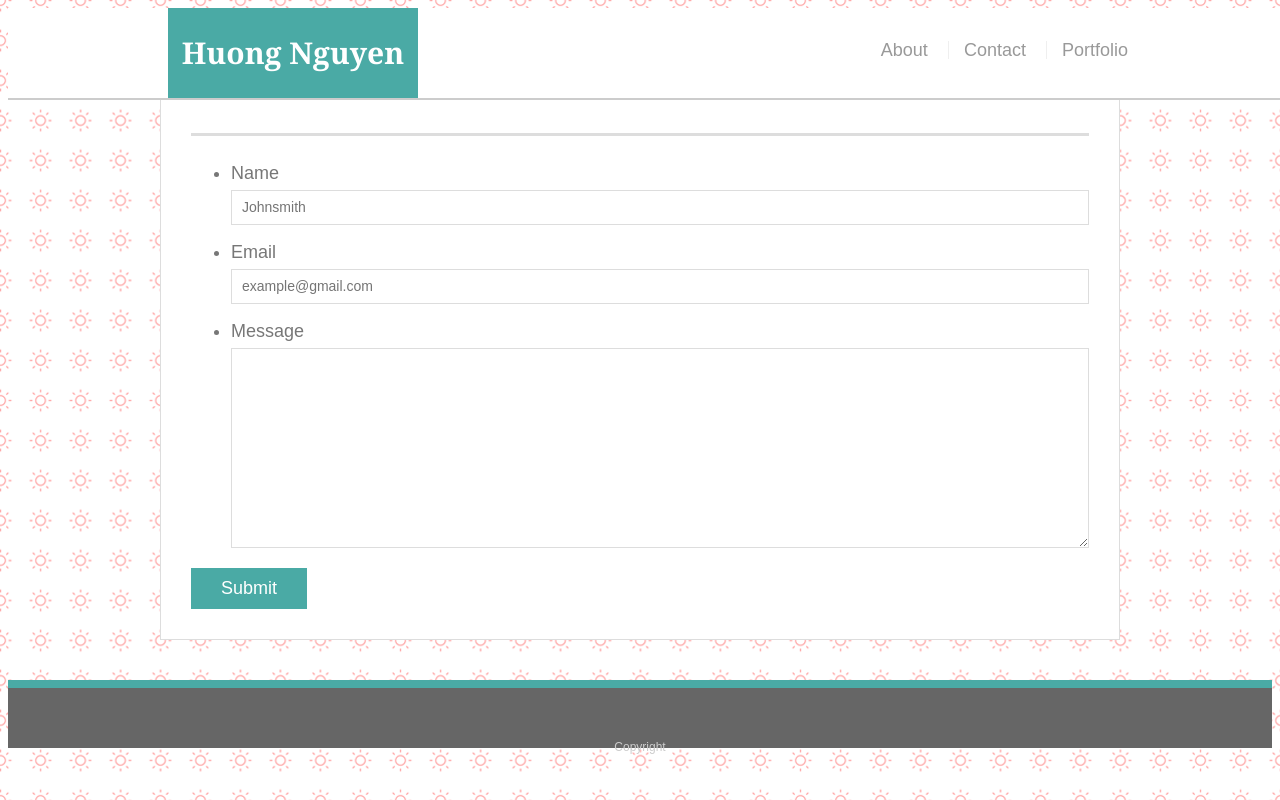
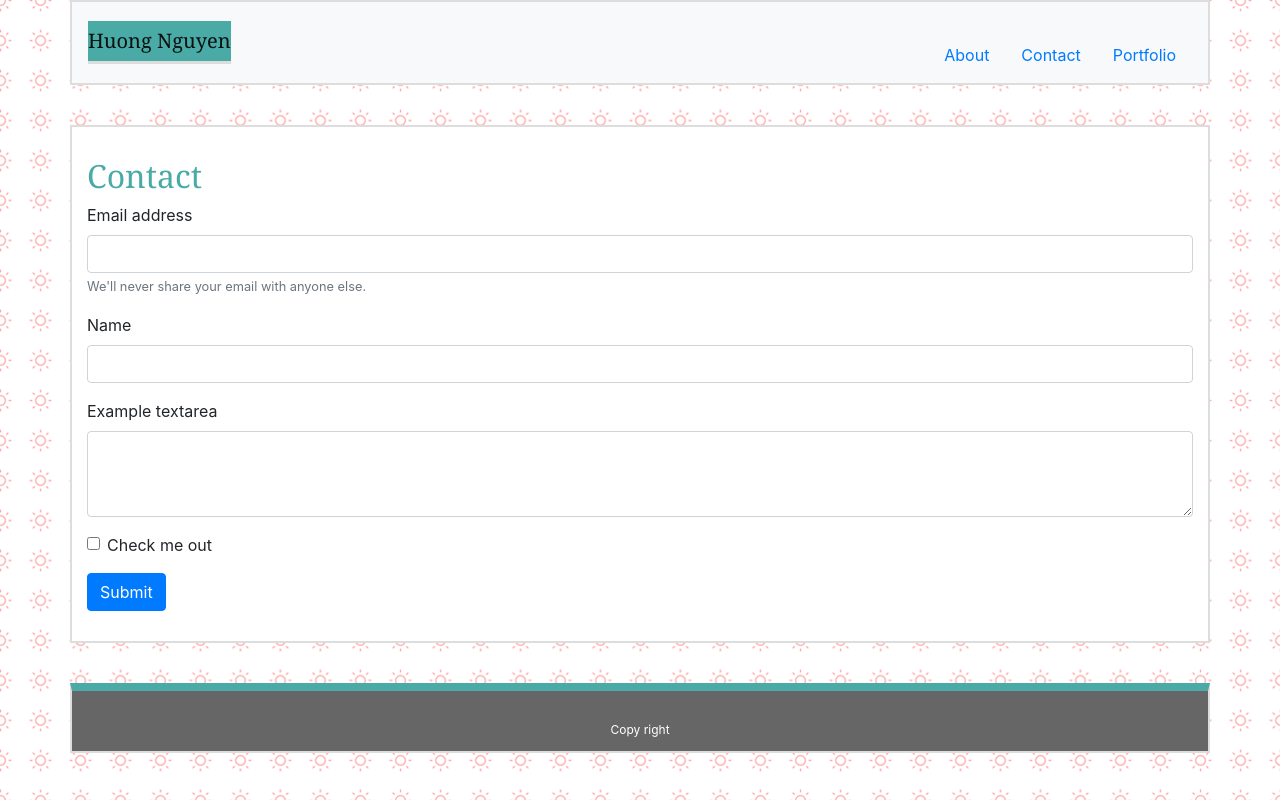
Before and after one commit to huonghuonglacey1020/redohw1, a plain HTML site: page contact.html in a window 1280 px wide. Drawn offline with nearby package versions, Linux system fonts and the light colour scheme.

Commit message:
all file update and fix

```diff
--- a/contact.html
+++ b/contact.html
@@ -3,50 +3,51 @@
 <head>
     <meta charset="UTF-8">
     <meta name="viewport" content="width=device-width, initial-scale=1.0">
-    <meta http-equiv="X-UA-Compatible" content="ie=edge">
-    <title>contact</title>
+    <title>Document</title>
     <link rel="stylesheet" href="style.css">
+    <link href="https://stackpath.bootstrapcdn.com/bootstrap/4.4.1/css/bootstrap.min.css" rel="stylesheet" integrity="sha384-Vkoo8x4CGsO3+Hhxv8T/Q5PaXtkKtu6ug5TOeNV6gBiFeWPGFN9MuhOf23Q9Ifjh" crossorigin="anonymous">
+
 </head>
 <body background="images/let-there-be-sun.png">
-    <header id="masthead">
-        <div class="container">
-            <a href="#" id="logo">Huong Nguyen</a>
-            <nav>
-                <a href="index.html">About</a>
-                <a href="contact.html">Contact</a>
-                <a href="portfolio.html">Portfolio</a>
-            </nav>
-        </div>
-    </header>
-    <div id="main-containter" class="container">
-        <section class="main-section">
-            <h1>Contact</h1>
+    <nav class="navbar navbar-light bg-light container">
+        <span class="navbar-brand mb-0 h1">Huong Nguyen</span>
+        <ul class="nav justify-content-end">
+            <li class="nav-item">
+                <a class="nav-link active" href="index.html">About</a>
+            </li>
+            <li class="nav-item">
+                <a class="nav-link active" href="contact.html">Contact</a>
+            </li>
+            <li class="nav-item">
+                <a class="nav-link active" href="portfolio.html">Portfolio</a>
+            </li>
 
-            <form id="contact-form">
-                <ul>
-                    <li>
-                        <label for="name">Name</label>
-                        <input type="text" id="name" name="name" placeholder="Johnsmith" required="required">
-                    </li>
-                    <li>
-                        <label for="email">Email</label>
-                        <input type="email" id="email" name="email" placeholder="example@gmail.com" required="required">
-                    </li>
-                    <li>
-                        <label for="message">Message</label>
-                        <textarea id="message" name="message" required="required"></textarea>
-                    </li>
-                </ul>
-                <input type="submit">
+        </ul>
+    </nav>
+
+    <div class="container">
+        <h2>Contact</h2>
+        <form>
+                <div class="form-group">
+                  <label for="exampleInputEmail1">Email address</label>
+                  <input type="email" class="form-control" id="exampleInputEmail1" aria-describedby="emailHelp">
+                  <small id="emailHelp" class="form-text text-muted">We'll never share your email with anyone else.</small>
+                </div>
+                <div class="form-group">
+                  <label for="exampleInput name">Name</label>
+                  <input type="name" class="form-control" id="exampleInput name">
+                </div>
+                <div class="form-group">
+                    <label for="exampleFormControlTextarea1">Example textarea</label>
+                    <textarea class="form-control" id="exampleFormControlTextarea1" rows="3"></textarea>
+                </div>
+                <div class="form-group form-check">
+                  <input type="checkbox" class="form-check-input" id="exampleCheck1">
+                  <label class="form-check-label" for="exampleCheck1">Check me out</label>
+                </div>
+                <button type="submit" class="btn btn-primary">Submit</button>
             </form>
-        </section>
+
     </div>
-    <footer>
-        <div class="container">
-            <p>Copyright</p>
-        </div>
-    </footer>
-
-
-</body>
-</html>
+    <div class="container footer">
+            <p>Copy right</p>
--- a/style.css
+++ b/style.css
@@ -1,199 +1,97 @@
 * {
     box-sizing: border-box;
 }
+.img-thumbnail {
+    float: left;
+    width: 200px;
+    height: auto;
+    margin-top: 10px;
+    margin-right: 25px;
+    transform: rotate(90deg)
+
+};
 body {
     font-family: Arial, Helvetica, sans-serif;
     font-size: 18px;
     line-height: 34px;
     color: #777777;
-    background: url("./images/let-there-be-sun.png");}
+};
 .container {
     width: 100%;
     max-width: 960px;
     margin: 0 auto;
     clear: both;
-
+    padding-top: 130px;
 }
-h1,
-h2,
-h3,
-p {
-    margin-bottom: 20px;
-  };
-h1,
-h2,
-h3 {
-    font-family: Georgia, Times, "Times New Roman", serif;
+.container {
+    width: 100%;
+    padding: 30px;
+    margin: 0 0 40px;
+    background: #ffffff;
+    border: 2px solid #dddddd;
+}
+h2, h3, h1 {
+    font-family: Georgia, 'Times New Roman', Times, serif;
     font-weight: 700;
     color: #4aaaa5;
 }
-
-h1 {
+.navbar-brand {
+    font-family: Georgia, 'Times New Roman', Times, serif;
+    font-weight: 700;
+    color: #4aaaa5;
+}
+h1, h2, h3, p {
+    margin-bottom: 20px;
+}
+.navbar-brand {
     padding-bottom: 20px;
     font-size: 30px;
-    line-height: 49px;
+    line-height: 50px;
     border-bottom: 3px solid #dddddd;
-  }
-
-h2,
-h3 {
-    font-size: 22px;
-  }
-
-#masthead {
-    position: fixed;
-    z-index: 99;
-    width: 100%;
-    margin: 0 0 30px;
-    overflow: auto;
-    color: #ffffff;
-    background: #ffffff;
-    border-bottom: 2px solid #cccccc;
-  }
-
-#logo {
     float: left;
-    width: 250px;
-    height: 90px;
-    font-family: Georgia, Times, "Times New Roman", serif;
-    font-size: 30px;
     font-weight: 700;
-    line-height: 90px;
     color: #ffffff;
     text-align: center;
     text-decoration: none;
     background: #4aaaa5;
 }
-
-nav {
+.nav {
     float: right;
     margin-top: 25px;
 }
-
-nav a {
-    display: inline-block;
-    padding-left: 15px;
-    margin-left: 15px;
-    line-height: 18px;
-    color: #999;
-    text-decoration: none;
-    border-left: 1px solid #efefef;
-  }
-
-
-nav a:first-child {
-    border-left: 0 none;
-  }
-
-footer {
+.footer {
     padding: 30px 0;
     clear: both;
     font-size: 12px;
     color: #ffffff;
-    color: #cccccc;
     text-align: center;
     background: #666666;
     border-top: 8px solid #4aaaa5;
     height: 50px;
+};
+.main img{
+  width: 100%;
+  border: 0 none;
+  opacity: 0.8;
+};
+.main h3 {
+    position: absolute;
+    bottom: 20px;
+    width: 100%;
+    padding: 15px;
+    margin-bottom: 0;
+    font-weight: 30px;
+    line-height: 30px;
+    color: #4aaaa5;
+    text-align: center;
+    background: #4aaaa5;
+    border-bottom: 0;
+
 }
-
-h3, h2 {
-    padding-bottom: 20px;
-    margin-bottom: 15px;
-    line-height: 22px;
-    border-bottom: 2px solid #eeeeee;
-  }
-
-#main-container {
-    padding-top: 130px;
-    min-height: calc(100vh - 70px);
-  }
-
-.main-section {
-    float: left;
-    width: 100%;
-    max-width: 960px;
-    padding: 30px;
-    margin: 0 0 40px;
-    background: #ffffff;
-    border: 1px solid #dddddd;
-  }
-
-.baby {
+.main {
     position: relative;
     float: left;
     width: 274px;
     margin: 20px 0 25px;
     overflow: auto;
 }
-
-.baby:nth-child(even) {
-    margin-right: 40px;
-  }
-
-.baby {
-    width: 100%;
-    border: 0 none;
-    opacity: 0.8;
-  }
-
-.baby h3 {
-    position: absolute;
-    bottom: 20px;
-    width: 100%;
-    padding: 15px;
-    margin-bottom: 0;
-    font-weight: 300;
-    line-height: 30px;
-    color: #ffffff;
-    text-align: center;
-    background: #4aaaa5;
-    border-bottom: 0;
-  }
-
-.auth-image {
-    float: left;
-    width: 200px;
-    height: auto;
-    margin-top: 10px;
-    margin-right: 25px;
-    transform: rotate(90deg)
-  }
-
-#contact-form ul {
-    margin-bottom: 20px;
-  }
-
-#contact-form li {
-    margin-bottom: 10px;
-  }
-
-label,
-input[type=text],
-input[type=email],
-textarea {
-    display: block;
-    width: 100%;
-  }
-
-input[type=text],
-input[type=email],
-textarea {
-    height: 35px;
-    padding: 0 10px;
-    font-size: 14px;
-    border: 1px solid #dddddd;
-  }
-
-textarea {
-    height: 200px;
-  }
-
-input[type=submit] {
-    padding: 10px 30px;
-    font-size: 18px;
-    color: #ffffff;
-    cursor: pointer;
-    background: #4aaaa5;
-    border: 0 none;
-  }
```
Also changed, not shown: index.html (+29 -33 lines), portfolio.html (+91 -45 lines), images/IMG_0376.JPG (deleted), images/IMG_0510.JPG (deleted), images/IMG_0519.JPG (deleted), images/baby.jpeg (added), images/babyDrink.jpeg (added), images/babyshopping.jpeg (added), images/stock.png (added), 2 other files. Lines whose indentation alone changed are shown as unchanged.
